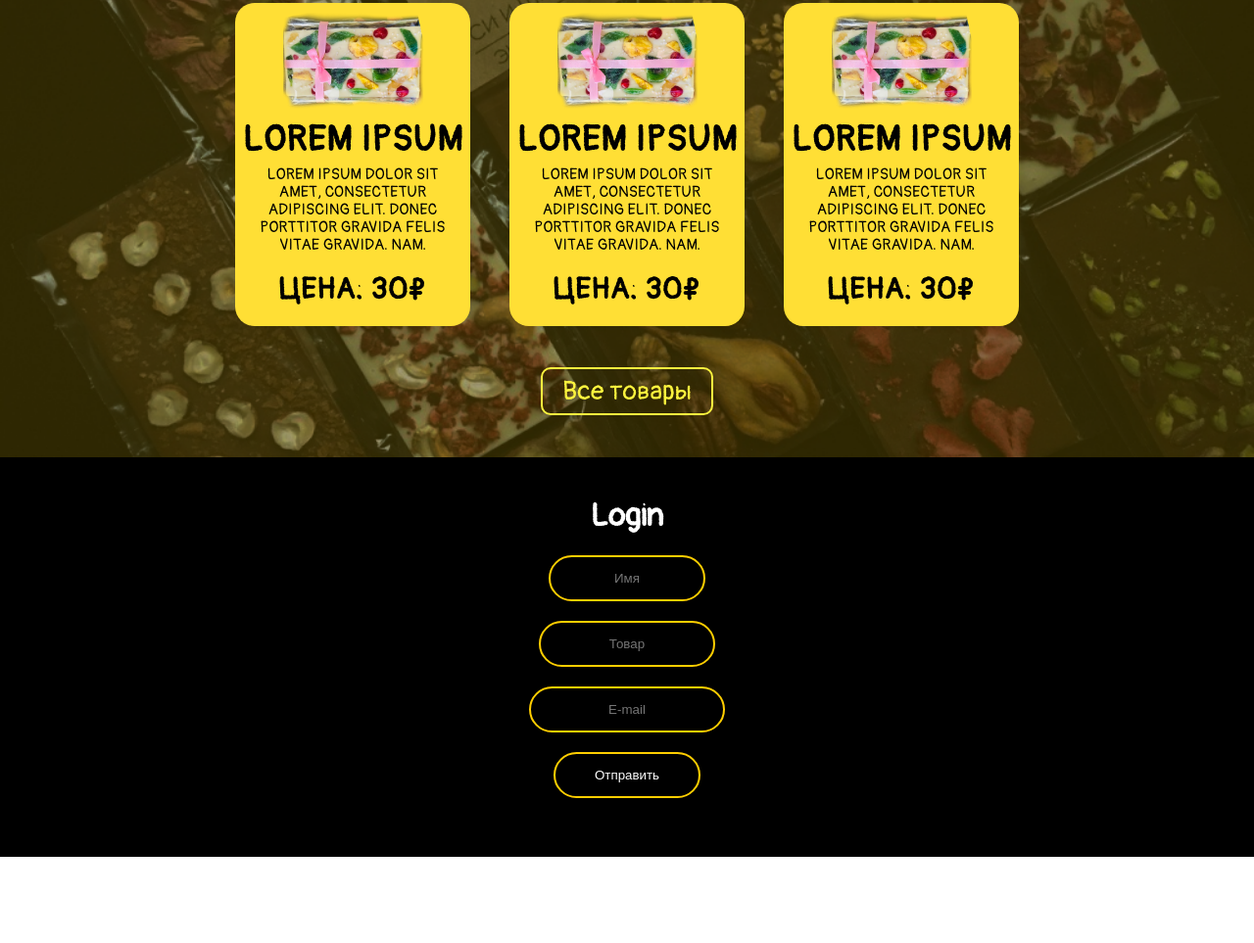
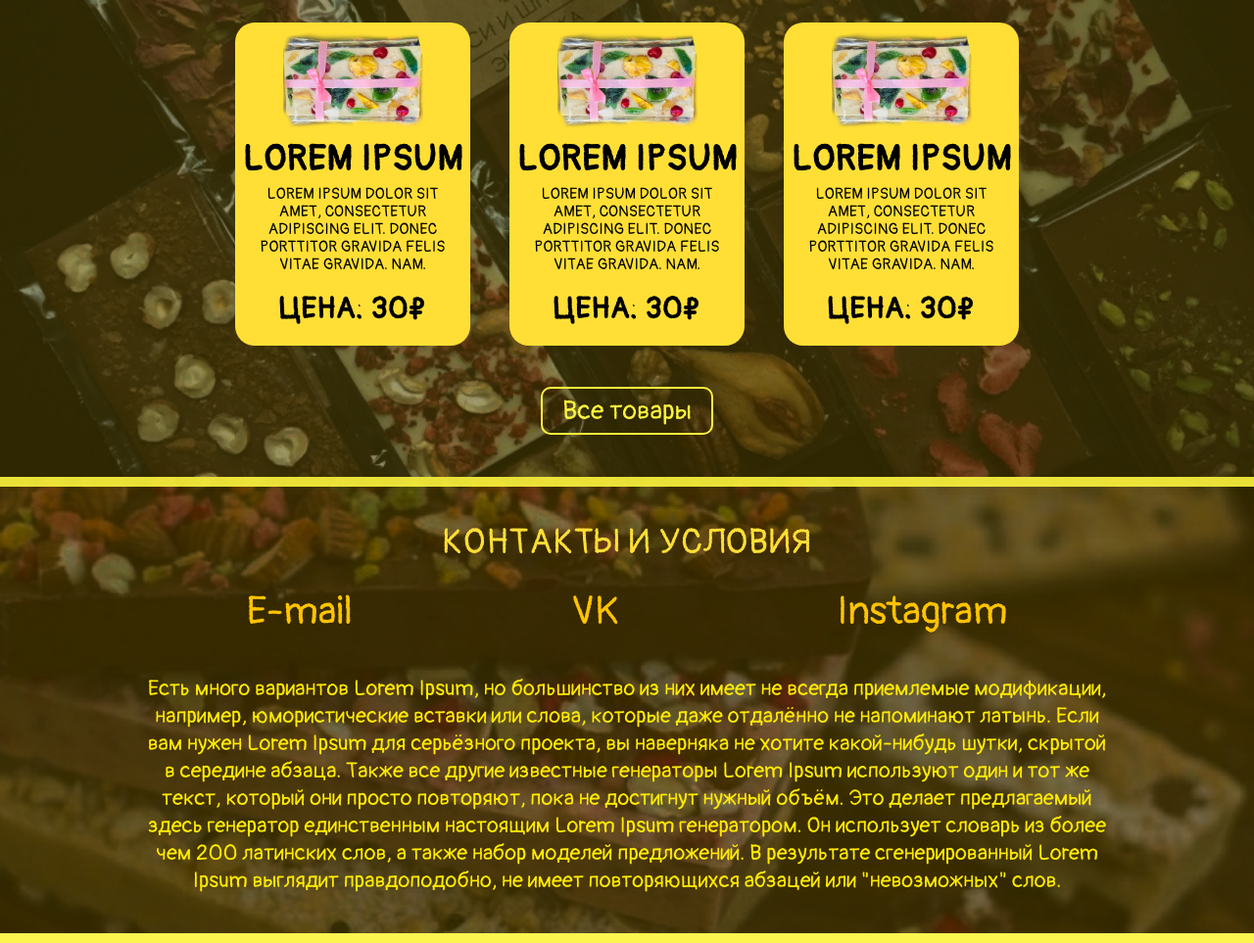
Before and after one commit to hirdle/konditer_perm, a plain HTML site: page docs/index.html in a window 1280 px wide. Shown: the part 987-1950 px from the top of the page at 98% size. Before the commit the page ends 1862 px from the top, so only its background shows below. Drawn offline with nearby package versions, Linux system fonts and the light colour scheme; a script that the page names is missing.

Commit message:
Add files via upload

```diff
--- a/docs/css/style.css
+++ b/docs/css/style.css
@@ -216,7 +216,7 @@ body{
 }
 
 .section_title{
-    padding-top: 30px;
+    padding-top: 50px;
     padding-bottom: 10px;
     font-style: normal;
     font-weight: normal;
@@ -306,98 +306,58 @@ body{
 
 .line_between_block{
     position: absolute;
-    opacity: .7;
+    opacity: .9;
     z-index: 20;
     width: 100%;
     height: 10px;
     background-color: #FCF43E;
 }
 
-/*        Форма       */
+/*        Контакты       */
 
-.box{
-  padding: 40px;
-  background: black;
-  text-align: center;
+.contacs{
+    text-align: center;
+    background: url(../img/Background_3.png) center;
+    background-repeat: repeat-x;
+    background-size: cover;
+    width: 100%;
 }
-.box h1{
-  color: #fff;
+
+.contacs_text{
+    font-size: 40px;
+    text-align: center;
+    margin: 0 auto;
+    text-decoration: none;
+    color: #ffc400;
+    transition: all .2s linear;
 }
-.box input[type = "name"]{
-  border:0;
-  background: none;
-  display: block;
-  margin: 20px auto;
-  text-align: center;
-  border: 2px solid #ffce00;
-  padding: 14px 10px;
-  width: 160px;
-  outline: none;
-  color: white;
-  border-radius: 24px;
-  transition: 0.25s;
+
+.contacs_text:hover{
+    color: #ff6c00;
 }
-.box input[type = "product"]{
-  border:0;
-  background: none;
-  display: block;
-  margin: 20px auto;
-  text-align: center;
-  border: 2px solid #ffce00;
-  padding: 14px 10px;
-  width: 180px;
-  outline: none;
-  color: white;
-  border-radius: 24px;
-  transition: 0.25s;
+
+.contacs_info{
+    padding-top: 20px;
+    margin: 0 auto;
+    display: flex;
+    align-items: center;
+    justify-content: space-between;
 }
-.box input[type = "e-mail"]{
-  border:0;
-  background: none;
-  display: block;
-  margin: 20px auto;
-  text-align: center;
-  border: 2px solid #ffce00;
-  padding: 14px 10px;
-  width: 200px;
-  outline: none;
-  color: white;
-  border-radius: 24px;
-  transition: 0.25s;
-}
-.box input[type = "name"]:focus{
-  width: 180px;
-  border-color: #ff4e00;
-}
-.box input[type = "product"]:focus{
-  width: 200px;
-  border-color: #ff4e00;
-}
-.box input[type = "e-mail"]:focus{
-  width: 220px;
-  border-color: #ff4e00;
-}
-.box input[type = "submit"]{
-  border:0;
-  background: none;
-  display: block;
-  margin: 20px auto;
-  text-align: center;
-  border: 2px solid #ffce00;
-  padding: 14px 40px;
-  outline: none;
-  color: white;
-  border-radius: 24px;
-  transition: 0.25s;
-  cursor: pointer;
-}
-.box input[type = "submit"]:hover{
-  background: #ffce00;
+
+.contacs_text_p{
+    padding: 40px 10px;
+    color: #ffeb00;
+    font-size: 22px;
 }
 
 
-
-
+.suggestions{
+    text-align: center;
+    background: url(../img/Background_1.png) center;
+    background-repeat: repeat-x;
+    background-size: cover;
+    width: 100%;
+}
 
 /*        Для планшета         */
 
@@ -426,6 +386,19 @@ body{
 /*          Телефоны        */
 
 @media (max-width: 767px){
+    .contacs_text_p{
+        font-size: 20px;
+    }
+    .contacs_info{
+        padding-top: 0;
+        display: block;
+        align-items: center;
+    }
+    .contacs_info a{
+        font-size: 30px;
+        padding-top: 5%;
+        display: block;
+    }
     .intro_titles{
         margin: 0 auto;
         text-align: center;
--- a/docs/index.html
+++ b/docs/index.html
@@ -96,15 +96,32 @@
         </div>
     </section>
 
-    <form class="box" action="index.html" method="post" action="http://formspree.io/ilyapower368@gmail.com" enctype="text/plain">
-       <h1>Login</h1>
-       <input type="name" name="name" placeholder="Имя">
-       <input type="product" name="product" placeholder="Товар">
-       <input type="e-mail" name="e-mail" placeholder="E-mail">
-       <input type="submit" name="" value="Отправить">
-    </form>
+    <div class="line_between_block">
+    </div>
 
+    <section class="contacs">
+        <div class="container">
+            <h1 class="section_title">Контакты и условия</h1>
+            <div class="contacs_info">
+                <a class="contacs_text" href="https://mail.google.com/mail/u/0/#inbox?compose=DmwnWrRspPcgsfBkDjlsCPgCCdbjBQNhJfpzsqVMxhBrjdglzxzqTsxWrTkwtpRCkDlWSVjCRDTQ">E-mail</a>
+                <a class="contacs_text" href="https://vk.com/im?media=&message=%D0%BC&sel=466424414">VK</a>
+                <a class="contacs_text" href="https://www.instagram.com/konditer.perm_">Instagram</a>
+            </div>
 
+            <p class="contacs_text_p">Есть много вариантов Lorem Ipsum, но большинство из них имеет не всегда приемлемые модификации, например, юмористические вставки или слова, которые даже отдалённо не напоминают латынь. Если вам нужен Lorem Ipsum для серьёзного проекта, вы наверняка не хотите какой-нибудь шутки, скрытой в середине абзаца. Также все другие известные генераторы Lorem Ipsum используют один и тот же текст, который они просто повторяют, пока не достигнут нужный объём. Это делает предлагаемый здесь генератор единственным настоящим Lorem Ipsum генератором. Он использует словарь из более чем 200 латинских слов, а также набор моделей предложений. В результате сгенерированный Lorem Ipsum выглядит правдоподобно, не имеет повторяющихся абзацей или "невозможных" слов.</p>
+        </div>
+    </section>
+
+    <div class="line_between_block">
+    </div>
+
+    <section class="suggestions">
+        <div class="container">
+
+        </div>
+    </section>
+
+    <script src="//cdn.rawgit.com/fdaciuk/ajax/v3.0.4/dist/ajax.min.js"></script>
     <script type="text/javascript" src="https://cdn.jsdelivr.net/npm/slick-carousel@1.8.1/slick/slick.min.js"></script>
     <script src="https://cdnjs.cloudflare.com/ajax/libs/jquery/3.6.0/jquery.min.js"></script>
     <script src="./js/app.js"></script>
```
Also changed, not shown: docs/img/Background_3.png (added), docs/img/email.png (added), docs/img/instagram.png (added), docs/img/vk.png (added).
